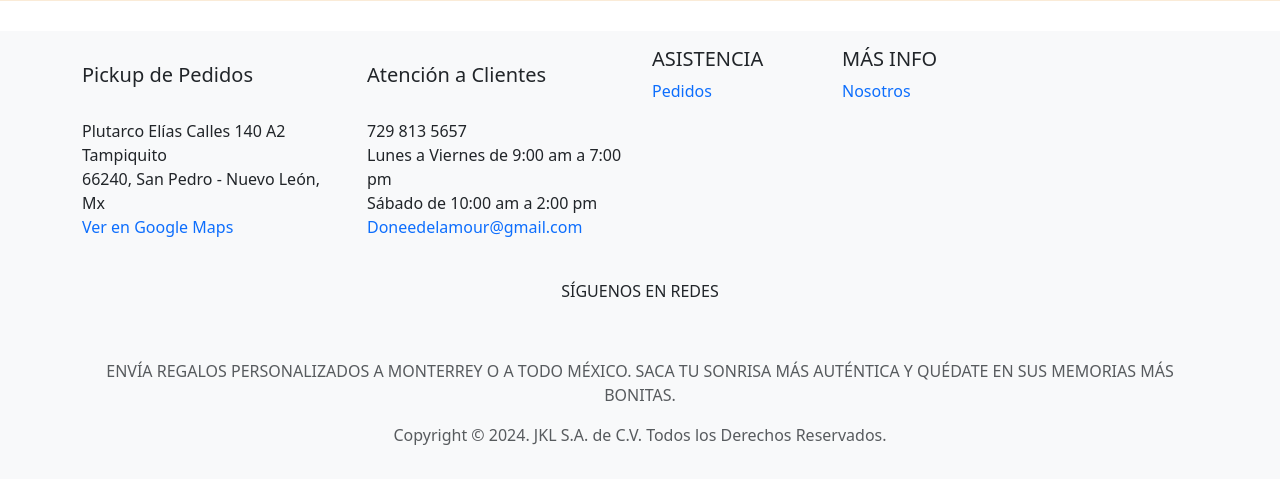
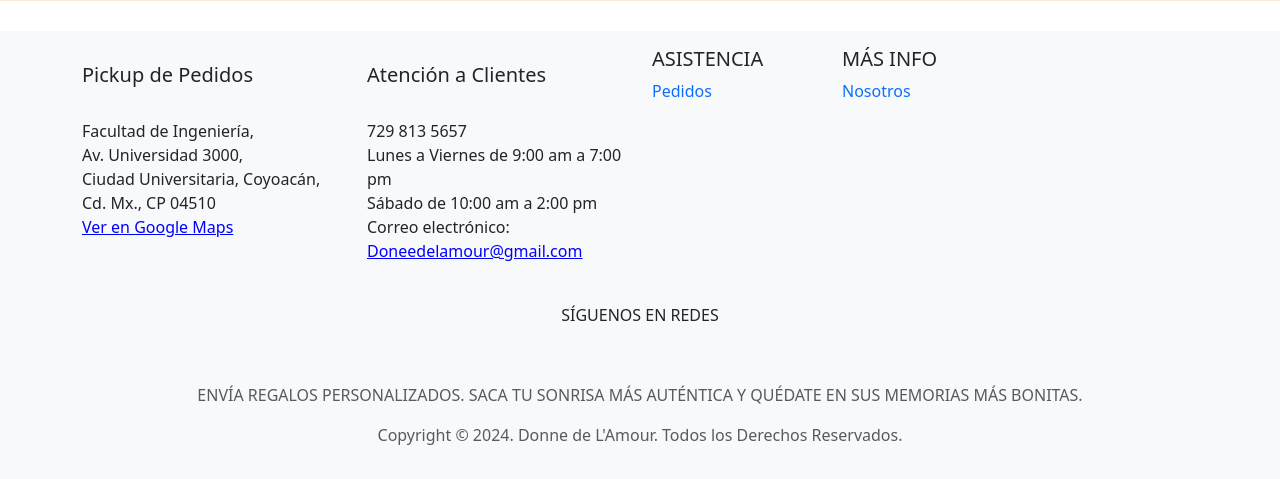
Before and after one commit to angelnahum0/ProyFDWyNE, a Django app: page /about/ in a window 1280 px wide. Shown: the part 1070-1549 px from the top of the page. Run offline with Django 5.2, Linux system fonts and the light colour scheme.

Commit message:
modified:   DWYNE/inicio/templates/inicio/base.html

```diff
--- a/DWYNE/inicio/templates/inicio/base.html
+++ b/DWYNE/inicio/templates/inicio/base.html
@@ -115,9 +115,15 @@
                     <!-- Servicio al Cliente -->
                     <div class="col-md-3">
                         <p><h5>Pickup de Pedidos</h5><br>
-                            Plutarco Elías Calles 140 A2 Tampiquito<br>
-                            66240, San Pedro - Nuevo León, Mx<br>
-                            <a href="#" class="text-decoration-none">Ver en Google Maps</a>
+                            Facultad de Ingeniería, <br>
+                            Av. Universidad 3000,<br>
+                            Ciudad Universitaria, Coyoacán,<br>
+                            Cd. Mx., CP 04510<br>
+                            <p>
+                                <a href="https://www.google.com/maps?q=Facultad+de+Ingeniería,+Av.+Universidad+3000,+Ciudad+Universitaria,+Coyoacán,+Cd.+Mx.,+CP+04510" target="_blank" style="color: blue; text-decoration: underline;">
+                                    Ver en Google Maps
+                                </a>
+                            </p>
                         </p>
                     </div>
                     <div class="col-md-3">
@@ -125,7 +131,11 @@
                             <i class="bi bi-telephone"></i> 729 813 5657<br>
                             Lunes a Viernes de 9:00 am a 7:00 pm<br>
                             Sábado de 10:00 am a 2:00 pm<br>
-                            <a href="#" class="text-decoration-none">Doneedelamour@gmail.com</a>
+                            <p>Correo electrónico:
+                                <a href="https://mail.google.com/mail/?view=cm&fs=1&to=Doneedelamour@gmail.com" target="_blank" style="color: blue; text-decoration: underline;">
+                                    Doneedelamour@gmail.com
+                                </a>
+                            </p>
                         </p>
                     </div>
 
@@ -152,8 +162,8 @@
                     <a href="#" class="text-dark mx-2"><i class="bi bi-twitter"></i></a>
                 </div>
                 <div class="text-center mt-3 text-muted">
-                    <p>ENVÍA REGALOS PERSONALIZADOS A MONTERREY O A TODO MÉXICO. SACA TU SONRISA MÁS AUTÉNTICA Y QUÉDATE EN SUS MEMORIAS MÁS BONITAS.</p>
-                    <p>Copyright © 2024. JKL S.A. de C.V. Todos los Derechos Reservados.</p>
+                    <p>ENVÍA REGALOS PERSONALIZADOS. SACA TU SONRISA MÁS AUTÉNTICA Y QUÉDATE EN SUS MEMORIAS MÁS BONITAS.</p>
+                    <p>Copyright © 2024. Donne de L'Amour. Todos los Derechos Reservados.</p>
                 </div>
             </div>
         </footer>
@@ -165,9 +175,15 @@
                     <!-- Servicio al Cliente -->
                     <div class="col-md-3">
                         <p><h5>Pickup de Pedidos</h5><br>
-                            Plutarco Elías Calles 140 A2 Tampiquito<br>
-                            66240, San Pedro - Nuevo León, Mx<br>
-                            <a href="#" class="text-decoration-none">Ver en Google Maps</a>
+                            Facultad de Ingeniería, <br>
+                            Av. Universidad 3000,<br>
+                            Ciudad Universitaria, Coyoacán,<br>
+                            Cd. Mx., CP 04510<br>
+                            <p>
+                                <a href="https://www.google.com/maps?q=Facultad+de+Ingeniería,+Av.+Universidad+3000,+Ciudad+Universitaria,+Coyoacán,+Cd.+Mx.,+CP+04510" target="_blank" style="color: blue; text-decoration: underline;">
+                                    Ver en Google Maps
+                                </a>
+                            </p>
                         </p>
                     </div>
                     <div class="col-md-3">
@@ -175,7 +191,11 @@
                             <i class="bi bi-telephone"></i> 729 813 5657<br>
                             Lunes a Viernes de 9:00 am a 7:00 pm<br>
                             Sábado de 10:00 am a 2:00 pm<br>
-                            <a href="#" class="text-decoration-none">Doneedelamour@gmail.com</a>
+                            <p>Correo electrónico:
+                                <a href="https://mail.google.com/mail/?view=cm&fs=1&to=Doneedelamour@gmail.com" target="_blank" style="color: blue; text-decoration: underline;">
+                                    Doneedelamour@gmail.com
+                                </a>
+                            </p>
                         </p>
                     </div>
 
@@ -202,8 +222,8 @@
                     <a href="#" class="text-dark mx-2"><i class="bi bi-twitter"></i></a>
                 </div>
                 <div class="text-center mt-3 text-muted">
-                    <p>ENVÍA REGALOS PERSONALIZADOS A MONTERREY O A TODO MÉXICO. SACA TU SONRISA MÁS AUTÉNTICA Y QUÉDATE EN SUS MEMORIAS MÁS BONITAS.</p>
-                    <p>Copyright © 2024. JKL S.A. de C.V. Todos los Derechos Reservados.</p>
+                    <p>ENVÍA REGALOS PERSONALIZADOS. SACA TU SONRISA MÁS AUTÉNTICA Y QUÉDATE EN SUS MEMORIAS MÁS BONITAS.</p>
+                    <p>Copyright © 2024. Donne de L'Amour. Todos los Derechos Reservados.</p>
                 </div>
             </div>
         </footer>
```
